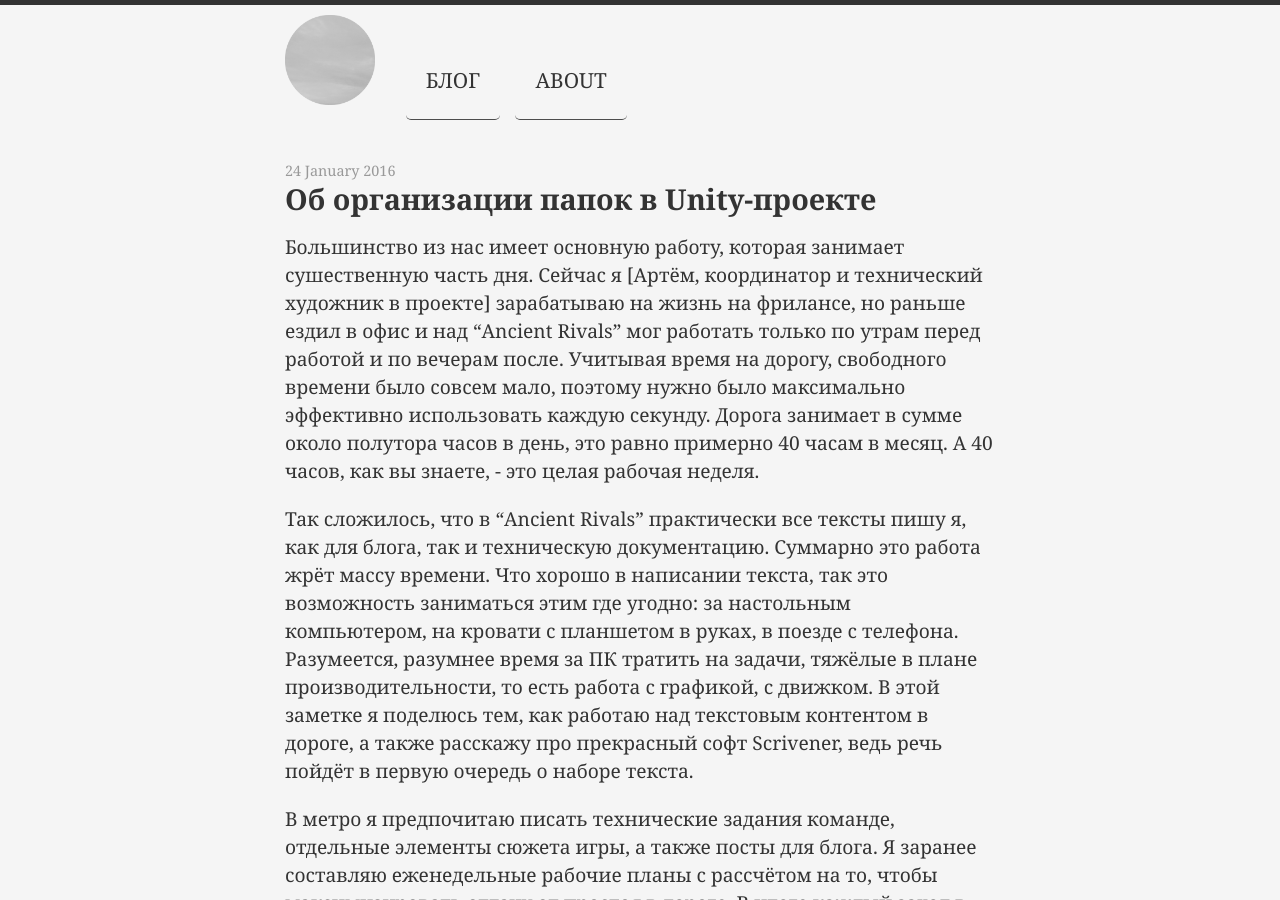
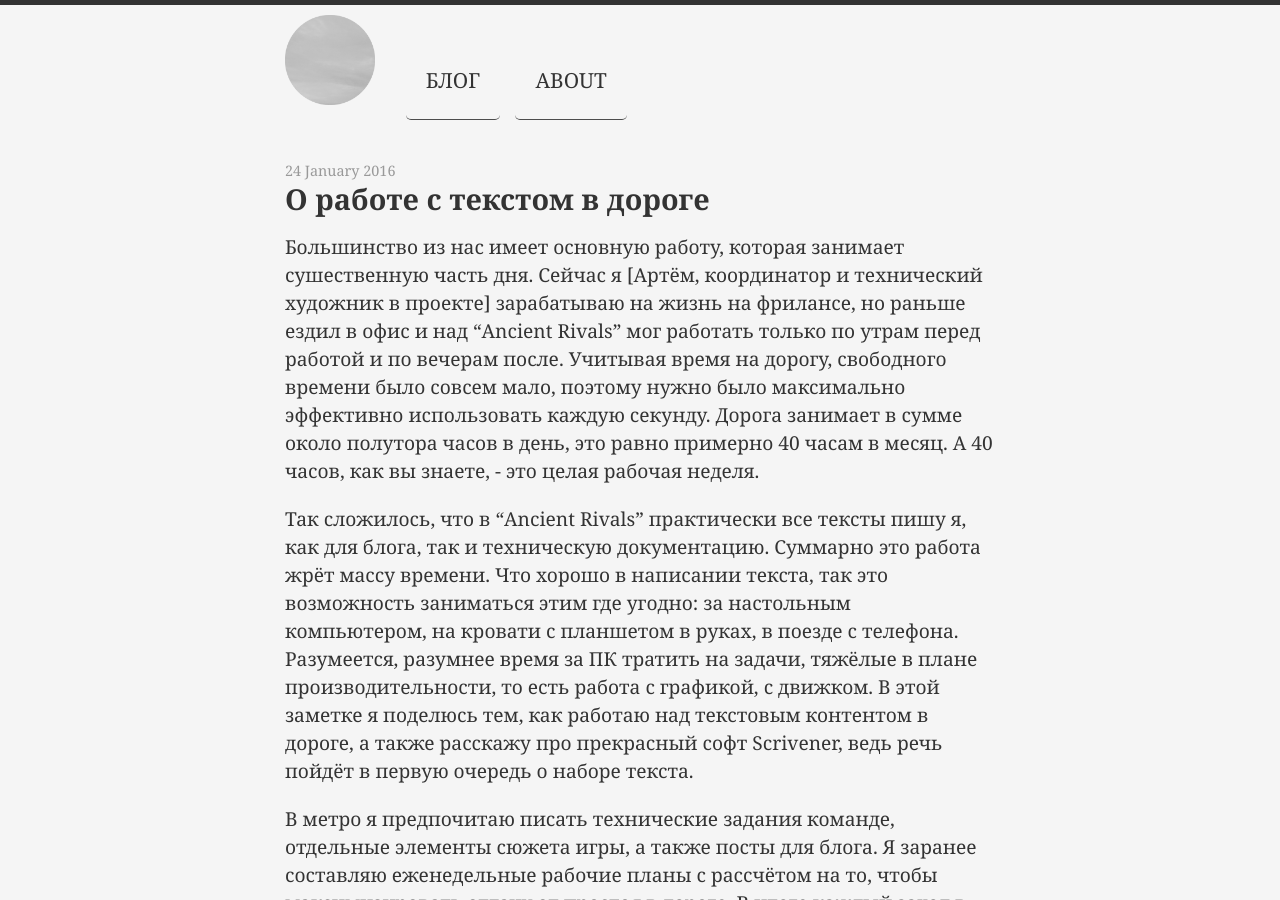
Before and after one commit to Ancientrivals/old, a Jekyll site: the page built from ru/_posts/2016-01-24-ru-working-with-text.md, in a window 1280 px wide and 900 px high. Built offline with Jekyll 4.4.1, drawn with Linux system fonts in a browser that asks for light colours; nearby versions of some CDN libraries.

Commit message:
work with text update

```diff
--- a/ru/_posts/2016-01-24-ru-working-with-text.md
+++ b/ru/_posts/2016-01-24-ru-working-with-text.md
@@ -1,6 +1,6 @@
 ---
 layout: ru_post
-title: Об организации папок в Unity-проекте
+title: О работе с текстом в дороге
 ---
 
 Большинство из нас имеет основную работу, которая занимает сушественную часть дня. Сейчас я [Артём, координатор и технический художник в проекте] зарабатываю на жизнь на фрилансе, но раньше ездил в офис и над “Ancient Rivals” мог работать только по утрам перед работой и по вечерам после. Учитывая время на дорогу, свободного времени было совсем мало, поэтому нужно было максимально эффективно использовать каждую секунду. Дорога занимает в сумме около полутора часов в день, это равно примерно 40 часам в месяц. А 40 часов, как вы знаете, - это целая рабочая неделя.
```
